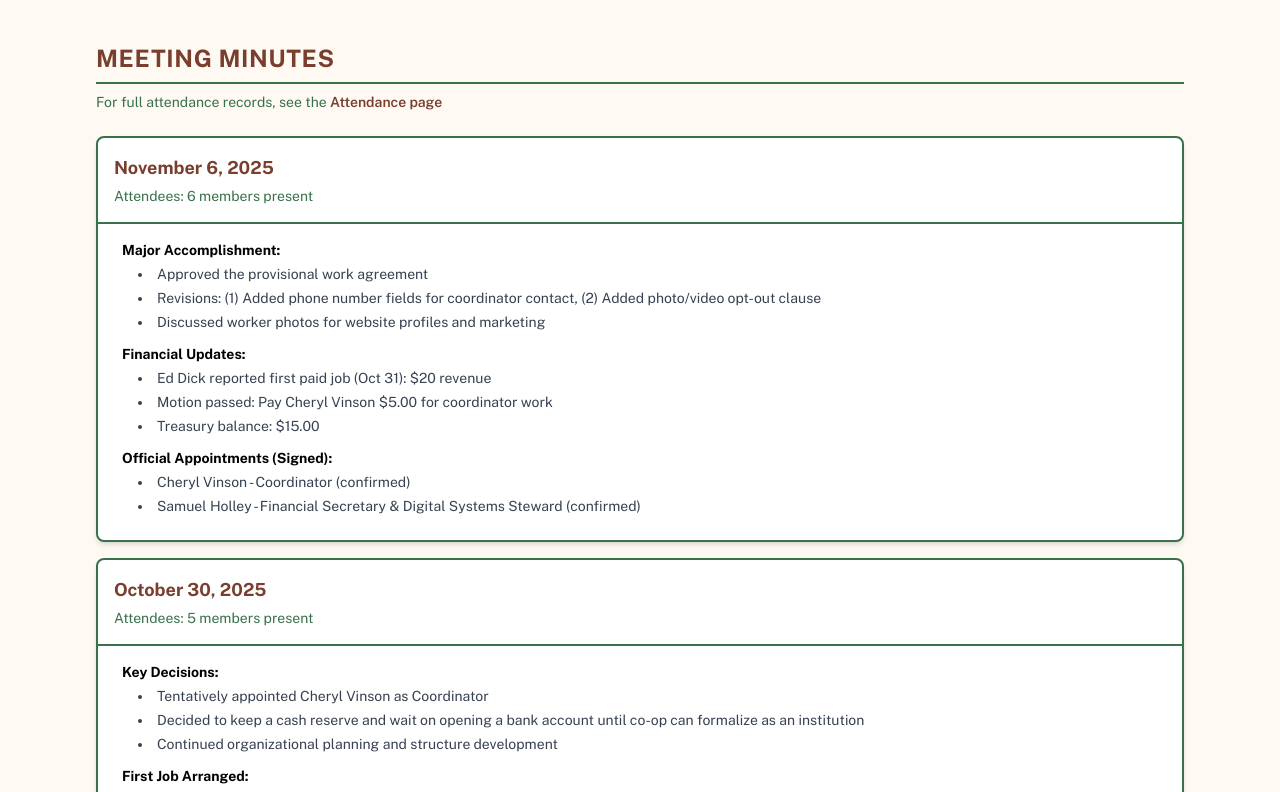
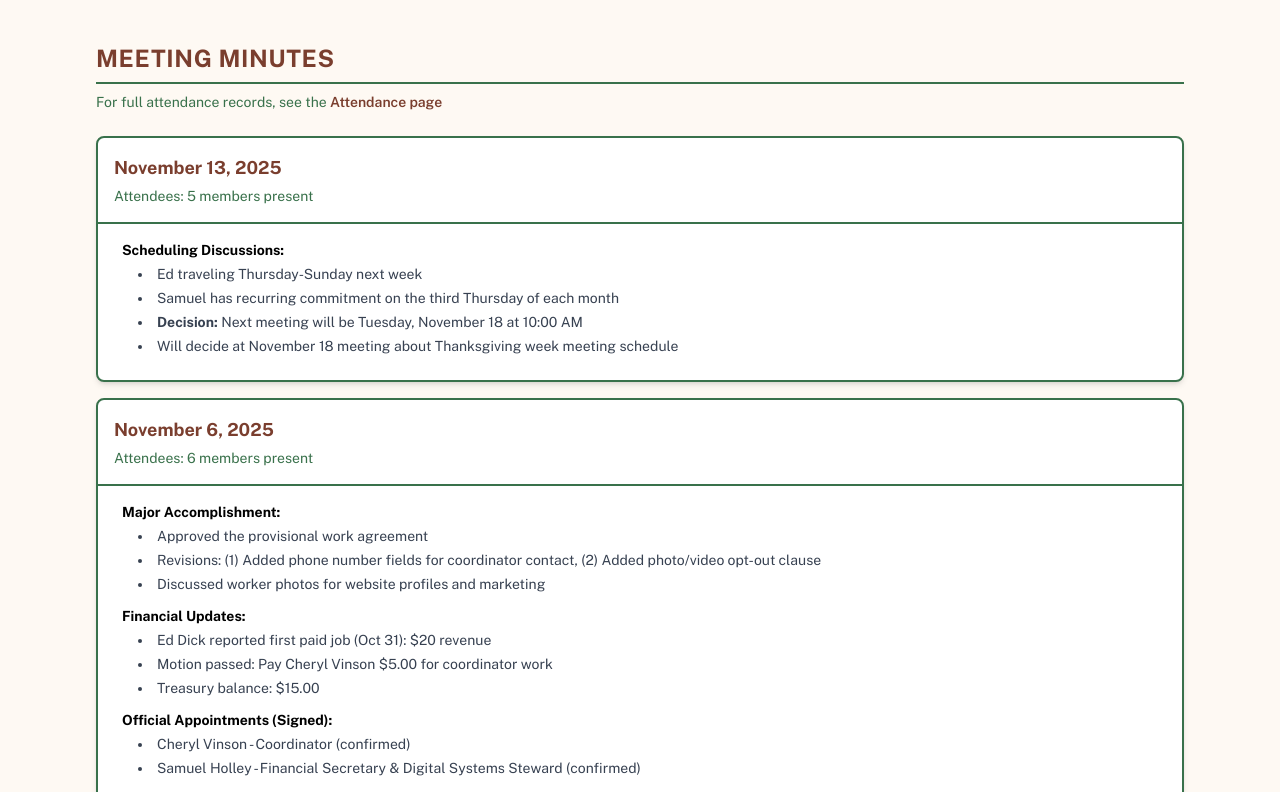
Before and after one commit to samuelmholley1/mendolaborcoop.ukiahumc.org, a Next.js app: page /records in a window 1280 px wide. Shown: the part 1280-2072 px from the top of the page. Built offline with nearby package versions, Linux system fonts and the light colour scheme.

Commit message:
Add November 13, 2025 meeting to attendance and records
- Added Nov 13 meeting (10am-11am) with 5 attendees to attendance.tsx
- Added meeting minutes to records.tsx documenting scheduling discussion
- Next meeting moved to Tuesday Nov 18 due to Ed travel and Samuel conflict

```diff
--- a/pages/attendance.tsx
+++ b/pages/attendance.tsx
@@ -10,6 +10,18 @@ const AttendancePage: React.FC = () => {
     notes?: string;
     attendees: Array<{ name: string; phone: string }>;
   }> = [
+    {
+      date: 'November 13, 2025',
+      time: '10:00 AM - 11:00 AM',
+      location: 'Building Bridges Homeless Resource Center',
+      attendees: [
+        { name: 'Braven Haynes', phone: '559-880-0960' },
+        { name: 'Louie Cedano', phone: '707-510-7199' },
+        { name: 'Ed Dick', phone: '707-952-2134' },
+        { name: 'Samuel Holley', phone: '714-496-7006' },
+        { name: 'Cheryl Vinson', phone: '369-216-1512' }
+      ]
+    },
     {
       date: 'November 6, 2025',
       time: '10:00 AM - 11:00 AM',
--- a/pages/records.tsx
+++ b/pages/records.tsx
@@ -156,6 +156,29 @@ const RecordsPage: React.FC = () => {
             </p>
 
             <div className="space-y-4">
+              {/* Meeting - November 13, 2025 */}
+              <div className="bg-white border-2 border-moss rounded-lg shadow-md p-6">
+                <div className="bg-moss/10 -m-6 mb-4 p-4 rounded-t-lg border-b-2 border-moss">
+                  <h3 className="text-lg font-bold text-redwood mb-1">
+                    November 13, 2025
+                  </h3>
+                  <p className="text-sm text-moss">
+                    Attendees: 5 members present
+                  </p>
+                </div>
+                <div className="space-y-3 text-sm">
+                  <div>
+                    <p className="font-bold text-black mb-1">Scheduling Discussions:</p>
+                    <ul className="list-disc list-inside text-gray-700 ml-4 space-y-1">
+                      <li>Ed traveling Thursday-Sunday next week</li>
+                      <li>Samuel has recurring commitment on the third Thursday of each month</li>
+                      <li><strong>Decision:</strong> Next meeting will be Tuesday, November 18 at 10:00 AM</li>
+                      <li>Will decide at November 18 meeting about Thanksgiving week meeting schedule</li>
+                    </ul>
+                  </div>
+                </div>
+              </div>
+
               {/* Meeting - November 6, 2025 */}
               <div className="bg-white border-2 border-moss rounded-lg shadow-md p-6">
                 <div className="bg-moss/10 -m-6 mb-4 p-4 rounded-t-lg border-b-2 border-moss">
```
